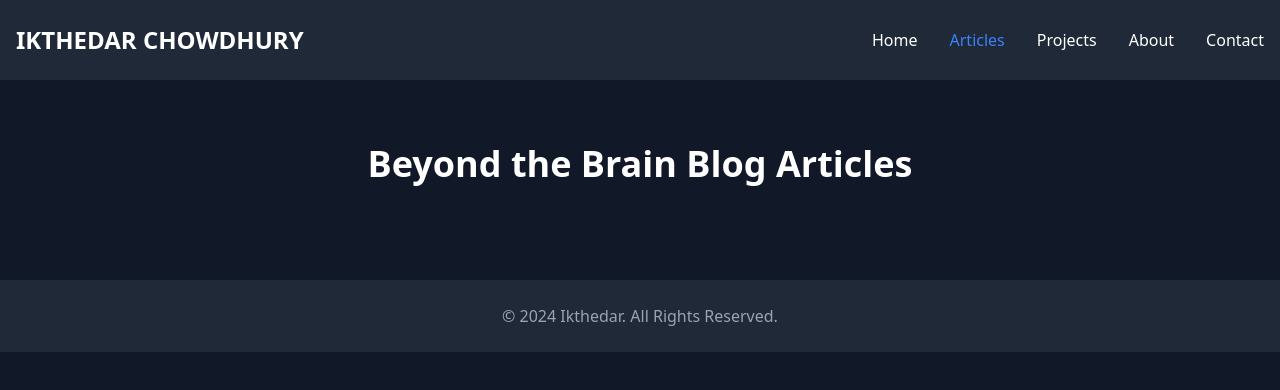
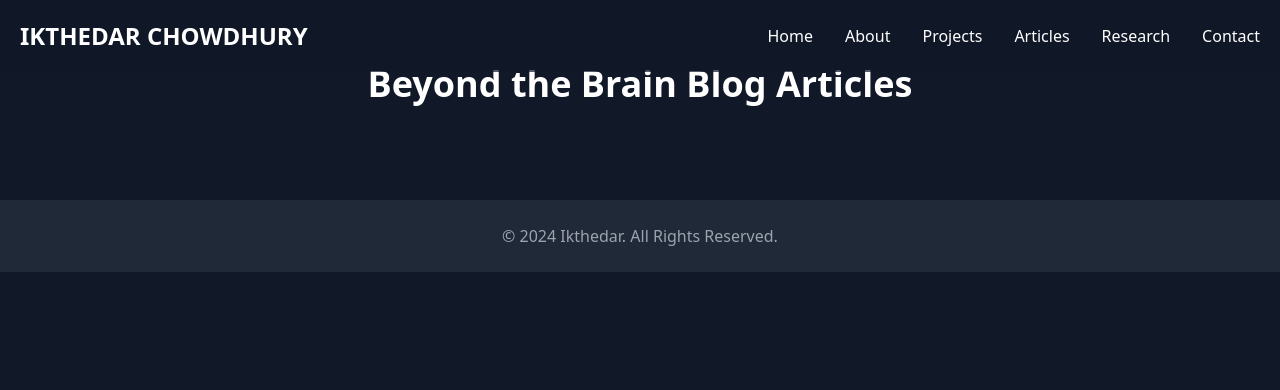
Before and after one commit to ikthedar/personal-website, a website: page articles.html in a window 1280 px wide. Drawn offline with nearby package versions, Linux system fonts and the light colour scheme; no server answers.

Commit message:
Added the Navbar to about, articles and projects pages

```diff
--- a/articles.html
+++ b/articles.html
@@ -10,16 +10,19 @@
 <body class="bg-gray-900 text-white">
 
   <!-- Navigation Bar -->
-  <header class="py-6 bg-gray-800">
-    <div class="max-w-screen-xl mx-auto px-4 flex justify-between items-center">
-      <a href="index.html" class="text-2xl font-bold">IKTHEDAR CHOWDHURY</a>
-      <ul class="flex gap-8">
-        <li><a href="index.html" class="hover:text-blue-500">Home</a></li>
-        <li><a href="articles.html" class="text-blue-500">Articles</a></li>
-        <li><a href="projects.html" class="hover:text-blue-500">Projects</a></li>
-        <li><a href="about.html" class="hover:text-blue-500">About</a></li>
-        <li><a href="contact.html" class="hover:text-blue-500">Contact</a></li>
-      </ul>
+  <header class="fixed top-0 w-full bg-gray-900 bg-opacity-70 py-5 z-10">
+    <div class="container mx-auto flex justify-between items-center px-5">
+      <h1 class="text-2xl font-bold">IKTHEDAR CHOWDHURY</h1>
+      <nav>
+        <ul class="flex gap-8">
+          <li><a href="index.html" class="hover:text-blue-500">Home</a></li>
+          <li><a href="about.html" class="hover:text-blue-500">About</a></li>
+          <li><a href="projects.html" class="hover:text-blue-500">Projects</a></li>
+          <li><a href="articles.html" class="hover:text-blue-500">Articles</a></li>
+          <li><a href="research.html" class="hover:text-blue-500">Research</a></li>
+          <li><a href="contact.html" class="hover:text-blue-500">Contact</a></li>
+        </ul>
+      </nav>
     </div>
   </header>
 
```
Also changed, not shown: about.html (+18 -7 lines), projects.html (+20 -1 lines).
